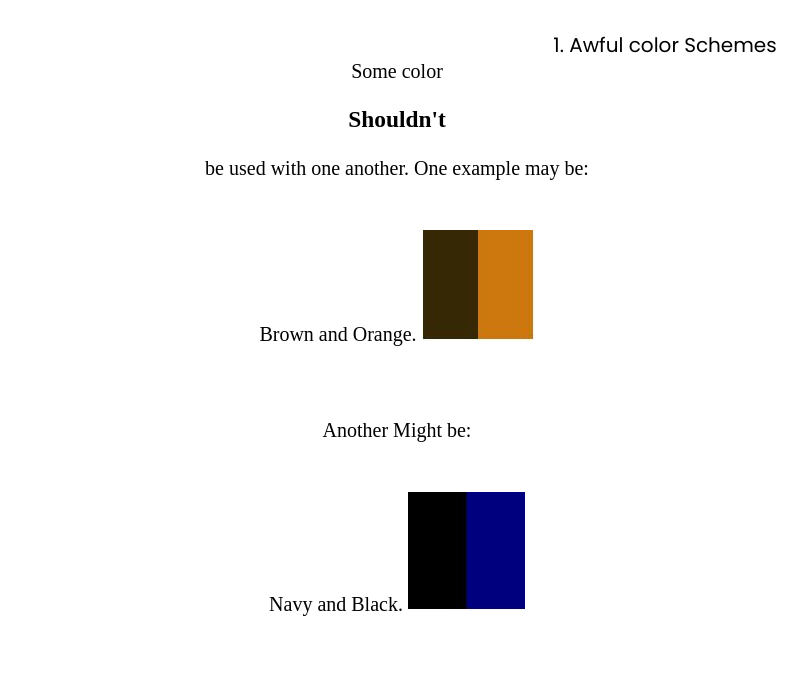
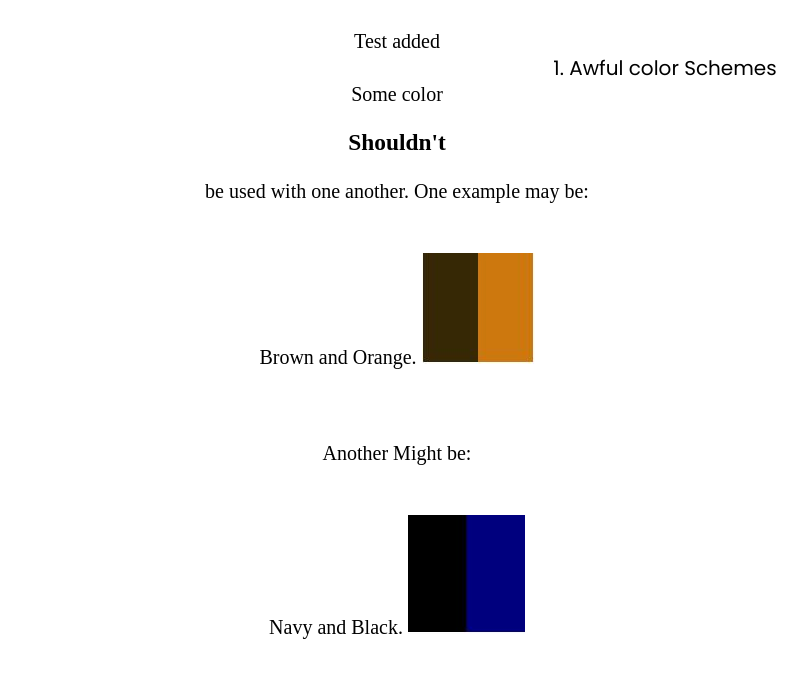
Before and after one commit to Terrificlev/Most-Hideous-Website, a website built with webpack: page mainIndex.html in a window 1280 px wide. Shown: the part 112-800 px from the top of the page, without its empty margins (243-1050 px from the left). Built offline with nearby package versions, Linux system fonts and the light colour scheme.

Commit message:
testing branch

```diff
--- a/mainIndex.html
+++ b/mainIndex.html
@@ -13,6 +13,7 @@
 <body>
 <div id="headline" style="text-align: center;"><h1>What makes a Bad Website?</h1></div>
 <div id="Section_One">
+  Test added
   <div class="headline"> 1. Awful color Schemes</div>
   Some color <h3>Shouldn't</h3> be used with one another. One example may be:
   <br>
```
